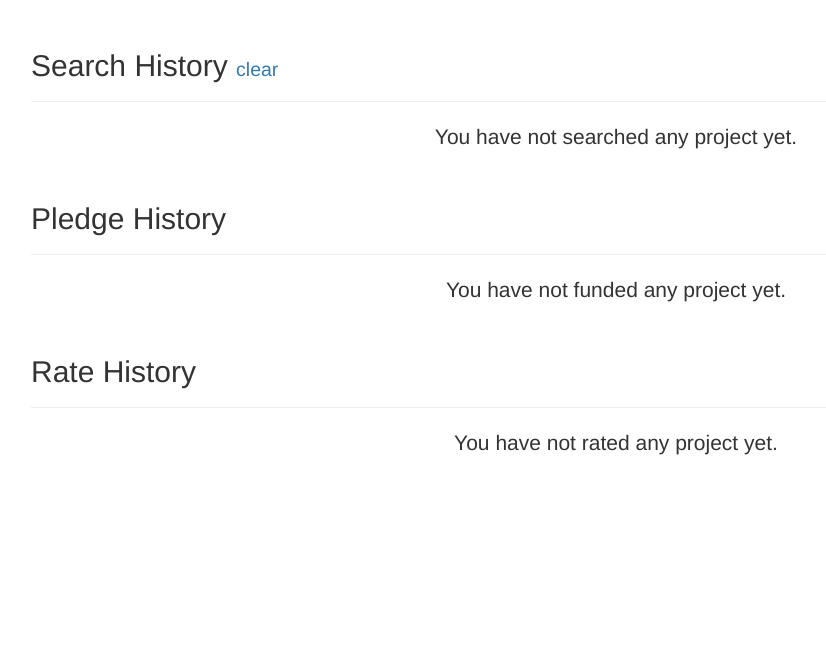
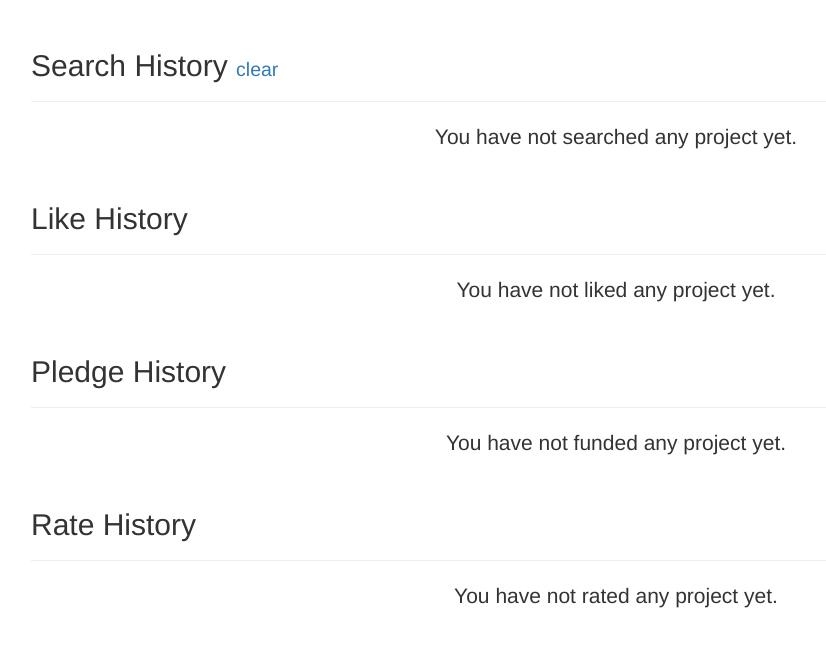
Before and after one commit to glkwhr/Crowdfunding, a PHP site: page /crowdfunding/user/history in a window 1280 px wide. Shown: the part 51-698 px from the top of the page, without its empty margins (24-850 px from the left). Run offline with PHP 8.4, Linux system fonts and the light colour scheme; the visitor is signed in with stand-in values (Sample User, id 1); data that the repository does not hold is empty; a stand-in replaces the project's code that opens the database connection; some libraries are stand-ins or nearby versions.

Commit message:
Added liked projects to user history.

```diff
--- a/application/views/user/history.php
+++ b/application/views/user/history.php
@@ -20,6 +20,24 @@
       <?php endforeach;?>
       <?php else:?>
         <p class="text-center">You have not searched any project yet.
+      <?php endif;?>
+  </div>
+
+  <div class="row">
+    <div class="page-header">
+      <h2>Like History</h2>
+    </div>
+      <?php if (isset($likeHistory)):?>
+      <?php foreach ($likeHistory as $like):?>
+        <div class="row history">
+        <p class="text-center">
+        You liked <a href="<?php echo APP_URL."/project/view/".$like['pid']; ?>">
+        <?php echo $like['pname']?></a> at <?php echo $like['time']?>.
+        </p>
+        </div>
+      <?php endforeach;?>
+      <?php else:?>
+        <p class="text-center">You have not liked any project yet.
       <?php endif;?>
   </div>
 
```
Also changed, not shown: application/models/LikeModel.class.php (+7 -0 lines).
